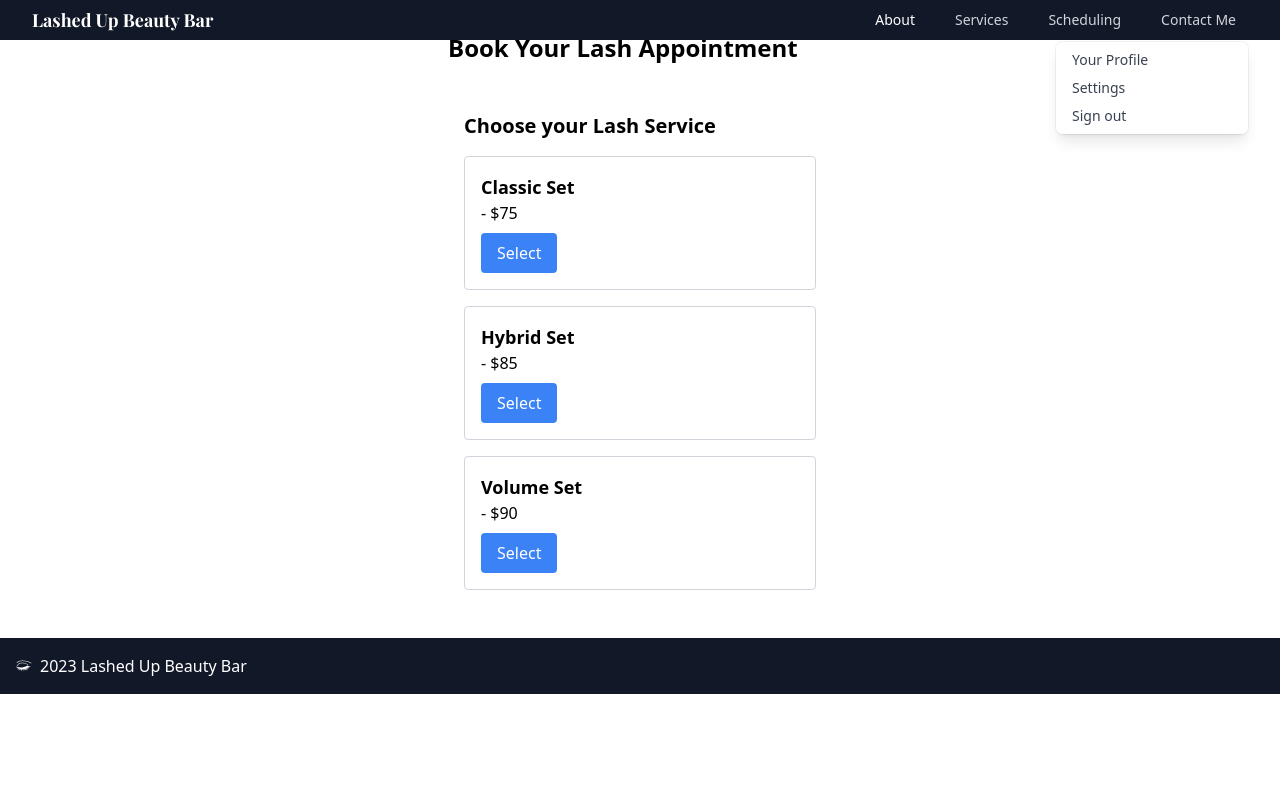
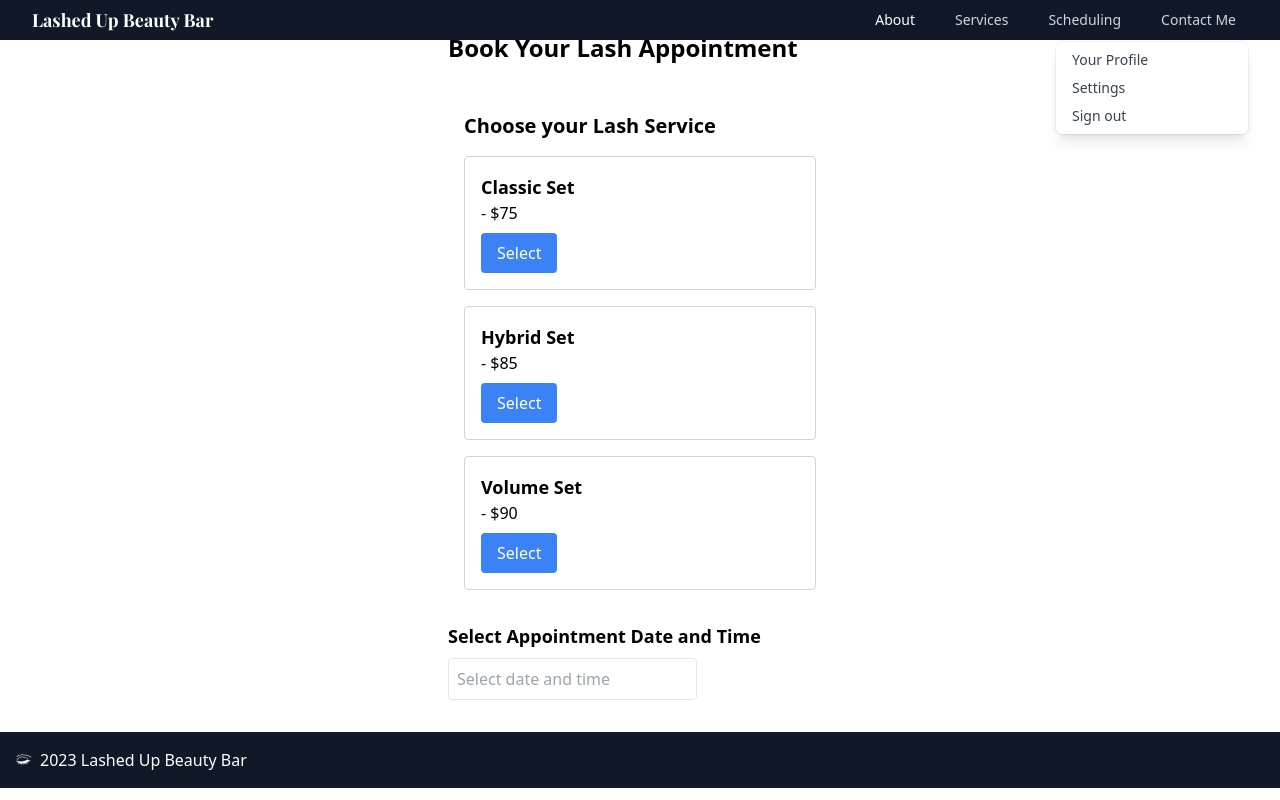
Before and after one commit to galessalazar/lashed.up.beauty, a React (Vite) app in the folder client/: page /book-now in a window 1280 px wide. Built offline with nearby package versions, Linux system fonts and the light colour scheme; a web font is replaced by a local one.

Commit message:
added date&time to bookingform

```diff
--- a/client/src/components/BookingForm.jsx
+++ b/client/src/components/BookingForm.jsx
@@ -2,19 +2,24 @@
 
 import React, { useState } from "react";
 import ServiceSelection from "./ServiceSelection";
+import DateTimePicker from './DateTimePicker';
 
 const BookingForm = () => {
   const [selectedService, setSelectedService] = useState(null);
+  const [selectedDateTime, setSelectedDateTime] = useState(null);
 
   return (
     <div className="p-8 max-w-md mx-auto">
       <h1 className="text-2xl font-bold mb-8">Book Your Lash Appointment</h1>
       <ServiceSelection onServiceSelect={setSelectedService} />
-      {selectedService && (
+      <DateTimePicker onDateTimeSelect={setSelectedDateTime} />
+
+      {selectedService && selectedDateTime && (
         <div className="mt-4">
           <h2 className="text-lg font-semibold">You selected:</h2>
           <p>{selectedService.name}</p>
           <p>{selectedService.price}</p>
+          <p>Date & Time: {selectedDateTime.toLocaleString()}</p>
         </div>
       )}
     </div>
```
